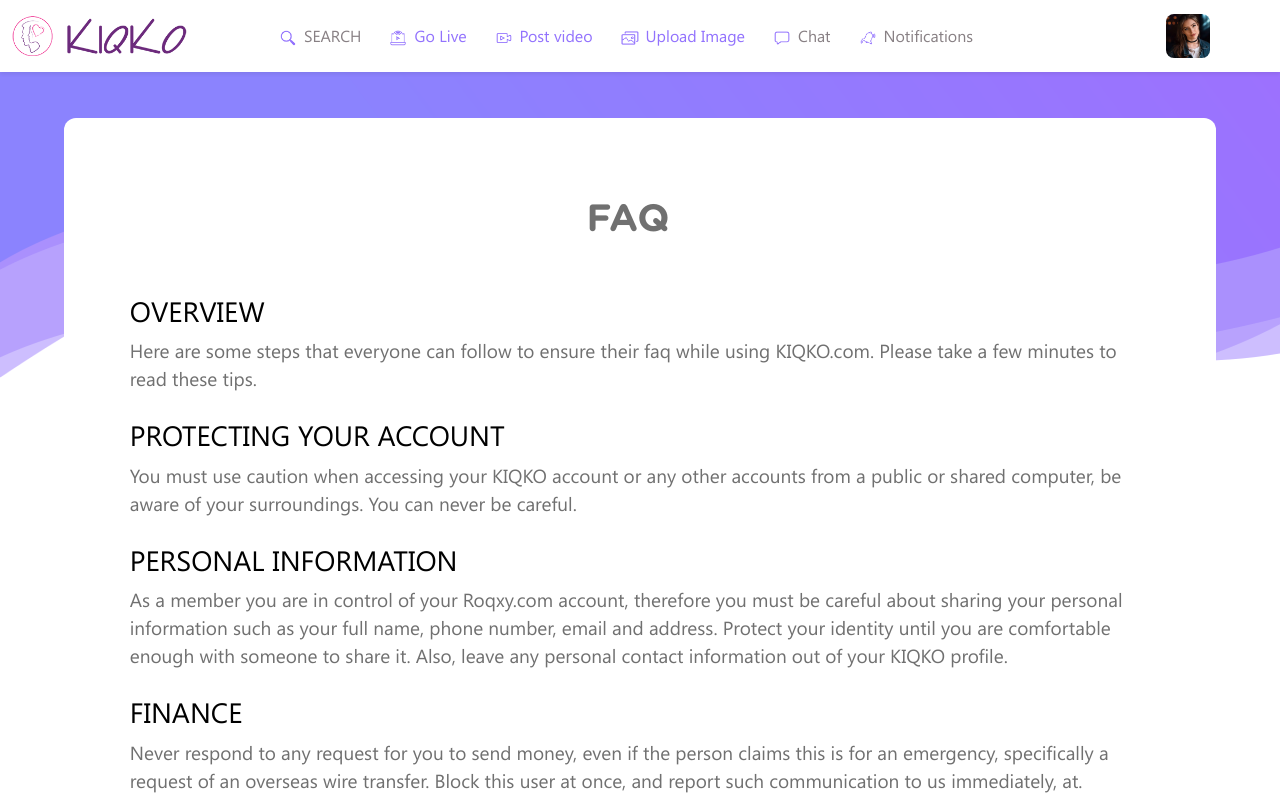
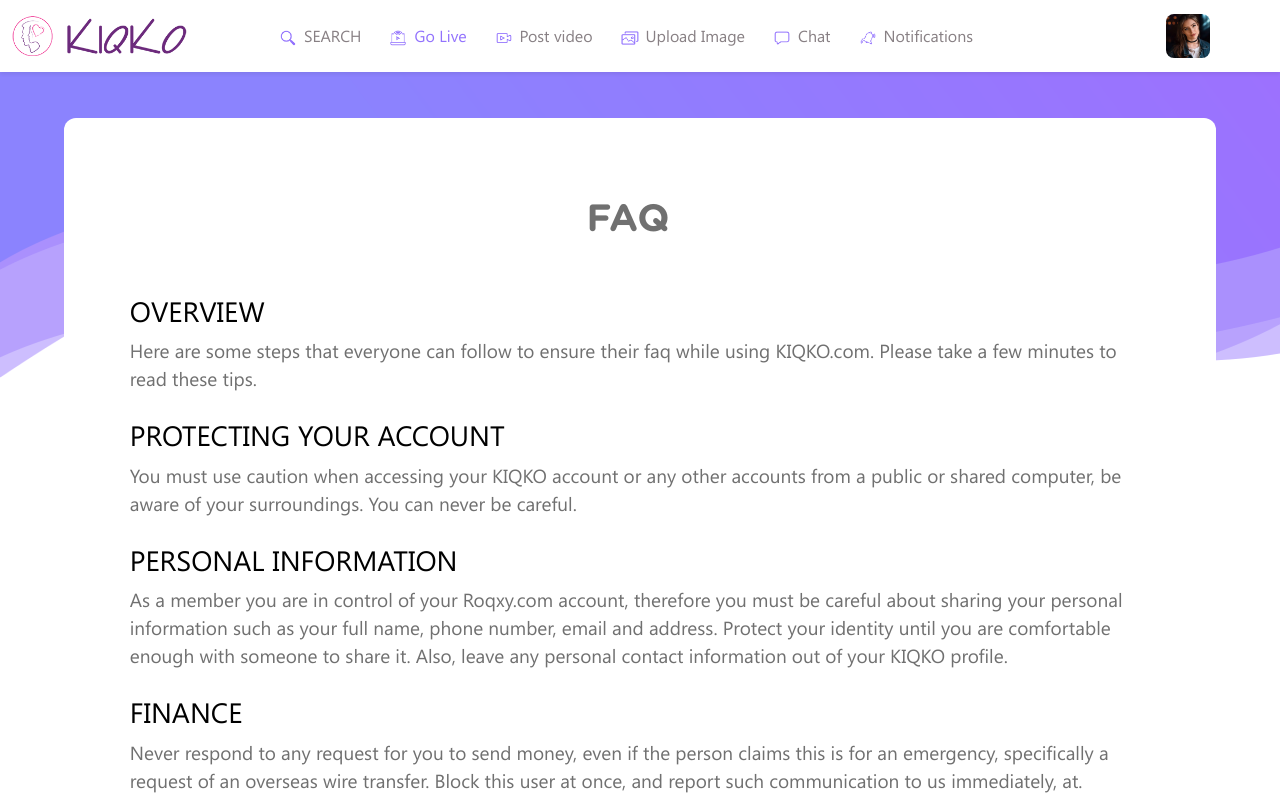
Before and after one commit to e-xxxxl/kiqko_2, a React (Vite) app: page /faq in a window 1280 px wide. Shown: the top 800 px of the page. Built offline with nearby package versions, Linux system fonts and the light colour scheme; no server answers.

Commit message:
fix: Updated NavHeader links to point to manage-media and adjust margin in profile CSS for better layout

```diff
--- a/src/components/commonLayouts/NavHeader.jsx
+++ b/src/components/commonLayouts/NavHeader.jsx
@@ -60,11 +60,11 @@
                             <span className="nav-icon"><img src={golive} alt="go live" /></span>
                             <span className="nav-text">Go Live</span>
                         </NavLink>
-                        <NavLink to="/" className="nav-link-item" activeClassName="active">
+                        <NavLink to="/manage-media" className="nav-link-item" activeClassName="active">
                             <span className="nav-icon"><img src={postvodeo} alt="post video" /></span>
                             <span className="nav-text">Post video</span>
                         </NavLink>
-                        <NavLink to="/" className="nav-link-item" activeClassName="active">
+                        <NavLink to="/manage-media" className="nav-link-item" activeClassName="active">
                             <span className="nav-icon"><img src={uploadimage} alt="upload" /></span>
                             <span className="nav-text">Upload Image</span>
                         </NavLink>
--- a/src/components/profile/profile.css
+++ b/src/components/profile/profile.css
@@ -195,7 +195,7 @@
 }
 .all-user-btn {
   padding-top:78px;
-  margin-top: -260px;
+  margin-top: -180px;
     width: 25%;
     float: right; text-align:center;
 }
```
